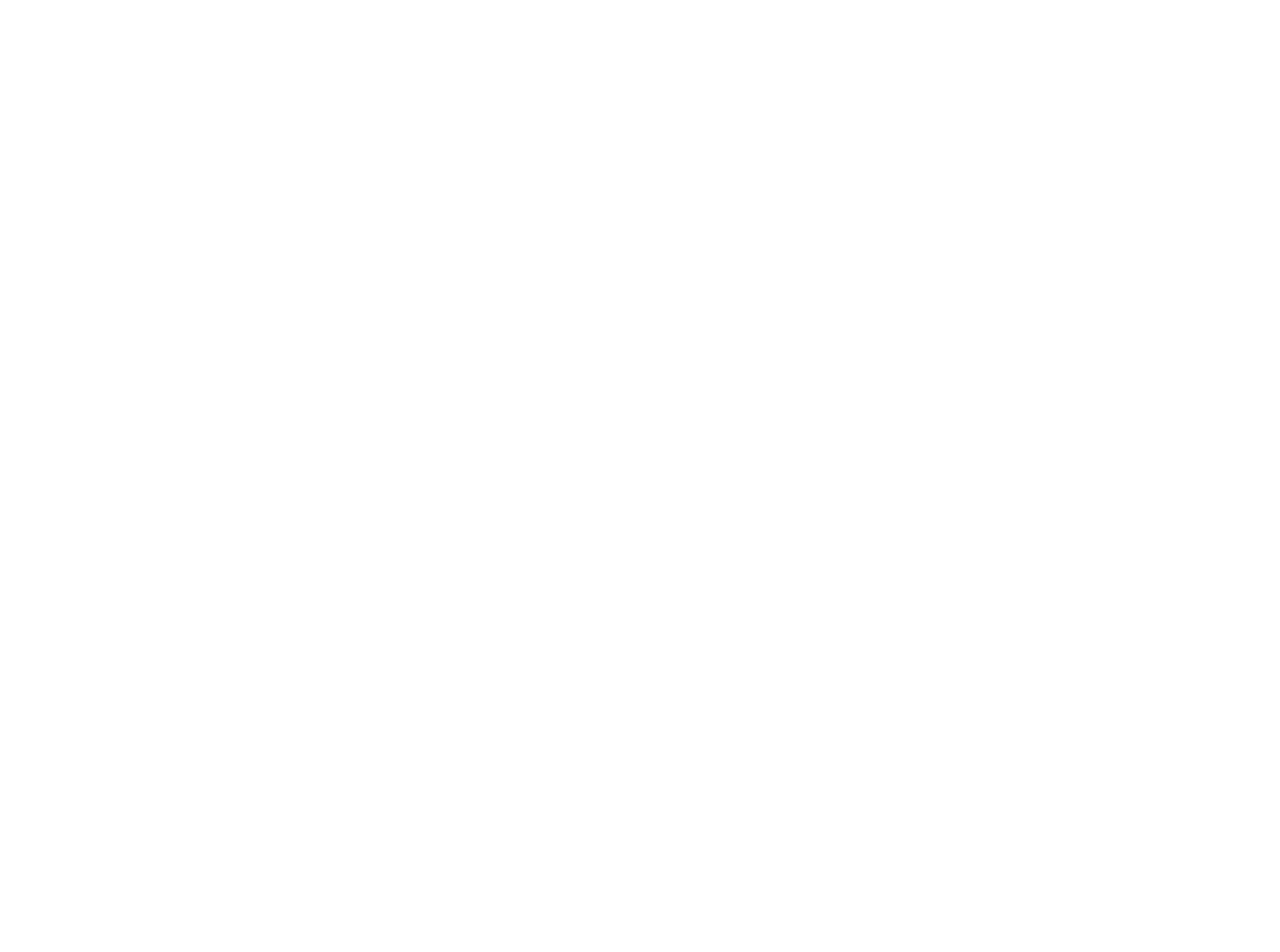
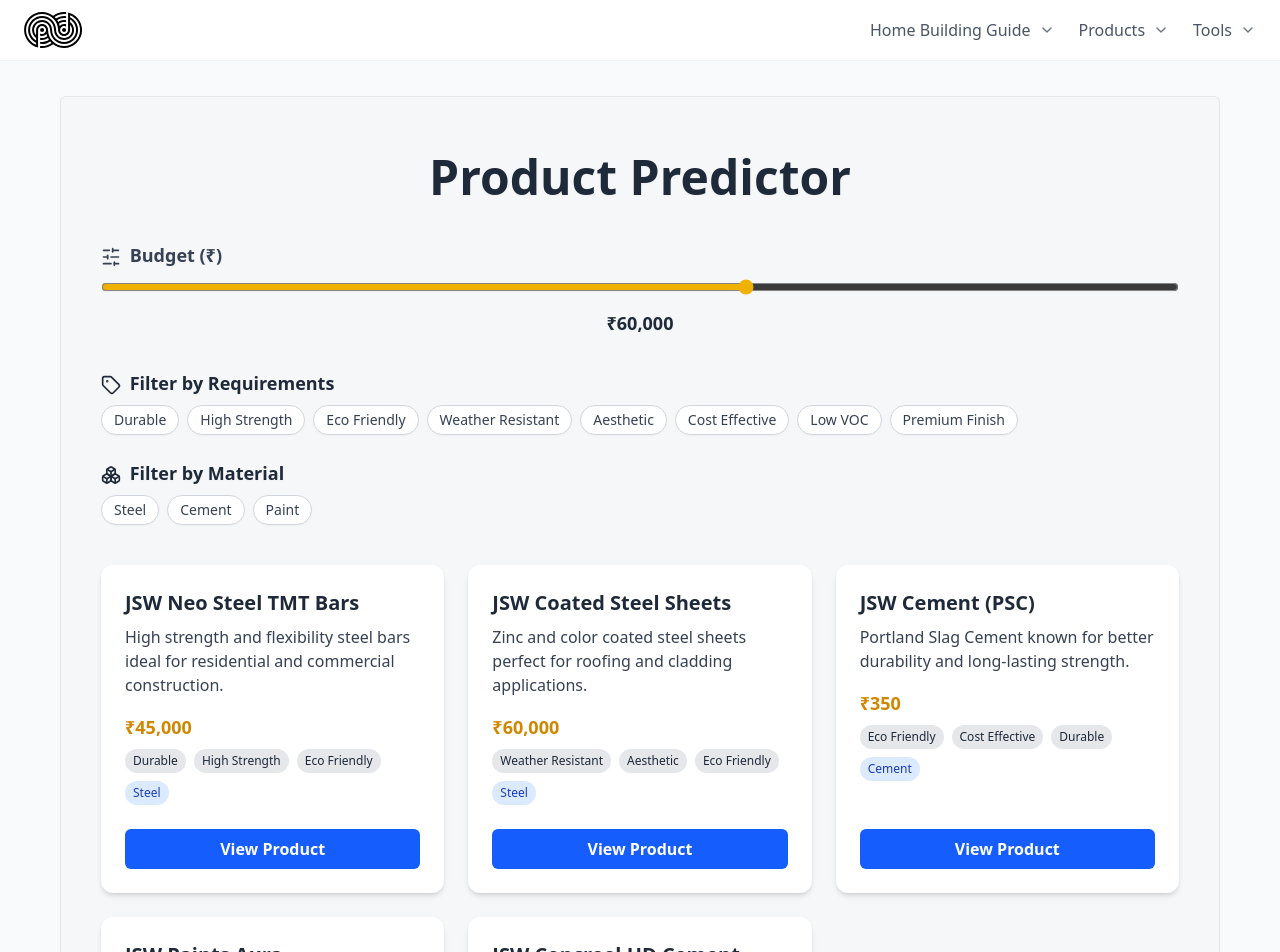
Before and after one commit to genocidalfruit/cem-site, a React (Vite) app: page /product-predictor in a window 1280 px wide. Before the commit this address had no page. Shown: the top 952 px of the page. Before the commit the page ends 800 px from the top, so only its background shows below. Built offline with nearby package versions, Linux system fonts and the light colour scheme.

Commit message:
Big changes

```diff
--- a/src/App.jsx
+++ b/src/App.jsx
@@ -4,7 +4,7 @@
 import StoreLocator from './StoreLocator.jsx'
 import EMICalculator from './EmiCalculator.jsx'
 import TileCalculator from './TileCalculator.jsx'
-import Footer from './Footer.jsx'
+import ProductPredictor from './ProductPredictor.jsx'
 
 function App() {
   return (
@@ -15,6 +15,7 @@
         <Route path="/store-locator" element={<StoreLocator />} />
         <Route path="/emi-calculator" element={<EMICalculator />} />
         <Route path="/tile-calculator" element={<TileCalculator />} />
+        <Route path="/product-predictor" element={<ProductPredictor />} />
       </Routes>
     </Router>
   )
--- a/src/Footer.jsx
+++ b/src/Footer.jsx
@@ -29,8 +29,10 @@
       </div>
 
       {/* Copyright */}
-      <div className="text-center text-xs text-gray-500 mt-4">
-        &copy; {new Date().getFullYear()} [COMPANY] All rights reserved.
+      <div className="text-center text-md text-gray-500 mt-4 font-bold">
+        &copy; {new Date().getFullYear()} innogen
+        <span className="text-red-600">X </span>
+        All rights reserved.
       </div>
     </footer>
   );
--- a/src/FrontPage.jsx
+++ b/src/FrontPage.jsx
@@ -1,14 +1,10 @@
 import { Link } from 'react-router-dom';
 import {
-  Hammer,
-  CalendarCheck,
   Calculator,
-  Store,
-  Sparkles,
   Banknote,
-  Square,
   Video,
-  Bot
+  Bot,
+  SlidersHorizontal
 } from 'lucide-react'; // Lucide icons
 
 import Carousel from './Carousel.jsx';
@@ -24,10 +20,10 @@
       icon: <Calculator className="w-6 h-6 text-yellow-600 mb-2" />
     },
     {
-      title: 'Product Predictor',
-      description: 'Get AI-powered suggestions for optimal products.',
+      title: 'Smart Material Selector',
+      description: 'Find the best building materials based on your requirements.',
       link: '/product-predictor',
-      icon: <Sparkles className="w-6 h-6 text-yellow-600 mb-2" />
+      icon: <SlidersHorizontal className="w-6 h-6 text-yellow-600 mb-2" />
     },
     {
       title: 'EMI Calculator',
--- /dev/null
+++ b/src/ProductPredictor.jsx
@@ -0,0 +1,195 @@
+import React, { useState } from 'react';
+import Header from './Header';
+import Footer from './Footer';
+import { Boxes, Tag, SlidersHorizontal } from 'lucide-react';
+
+const products = [
+  {
+    name: 'JSW Neo Steel TMT Bars',
+    description: 'High strength and flexibility steel bars ideal for residential and commercial construction.',
+    price: 45000,
+    link: '/',
+    tags: ['Durable', 'High Strength', 'Eco Friendly'],
+    material: 'Steel',
+  },
+  {
+    name: 'JSW Coated Steel Sheets',
+    description: 'Zinc and color coated steel sheets perfect for roofing and cladding applications.',
+    price: 60000,
+    link: '/',
+    tags: ['Weather Resistant', 'Aesthetic', 'Eco Friendly'],
+    material: 'Steel',
+  },
+  {
+    name: 'JSW Cement (PSC)',
+    description: 'Portland Slag Cement known for better durability and long-lasting strength.',
+    price: 350,
+    link: '/',
+    tags: ['Eco Friendly', 'Cost Effective', 'Durable'],
+    material: 'Cement',
+  },
+  {
+    name: 'JSW Paints Aura',
+    description: 'Eco-conscious water-based paints with low VOC emissions.',
+    price: 2500,
+    link: '/',
+    tags: ['Eco Friendly', 'Low VOC', 'Premium Finish'],
+    material: 'Paint',
+  },
+  {
+    name: 'JSW Concreel HD Cement',
+    description: 'Specially formulated for high durability construction in aggressive environments.',
+    price: 380,
+    link: '/',
+    tags: ['Durable', 'High Strength', 'Cost Effective'],
+    material: 'Cement',
+  },
+];
+
+const getAllTags = () => {
+  const tagSet = new Set();
+  products.forEach(product => {
+    product.tags.forEach(tag => tagSet.add(tag));
+  });
+  return [...tagSet];
+};
+
+const getAllMaterials = () => {
+  const materials = new Set();
+  products.forEach(product => {
+    materials.add(product.material);
+  });
+  return [...materials];
+};
+
+const ProductPredictor = () => {
+  const [budget, setBudget] = useState(60000);
+  const [selectedTags, setSelectedTags] = useState([]);
+  const [selectedMaterials, setSelectedMaterials] = useState([]);
+
+  const handleTagToggle = (tag) => {
+    setSelectedTags(prev =>
+      prev.includes(tag) ? prev.filter(t => t !== tag) : [...prev, tag]
+    );
+  };
+
+  const handleMaterialToggle = (material) => {
+    setSelectedMaterials(prev =>
+      prev.includes(material) ? prev.filter(m => m !== material) : [...prev, material]
+    );
+  };
+
+  const filteredProducts = products.filter(product => {
+    const matchesBudget = product.price <= budget;
+    const matchesTags =
+      selectedTags.length === 0 || selectedTags.every(tag => product.tags.includes(tag));
+    const matchesMaterial =
+      selectedMaterials.length === 0 || selectedMaterials.includes(product.material);
+    return matchesBudget && matchesTags && matchesMaterial;
+  });
+
+  const allTags = getAllTags();
+  const allMaterials = getAllMaterials();
+
+  return (
+    <div className="flex flex-col min-h-screen text-gray-800 bg-gray-50">
+      <Header />
+      <div className="flex-grow mx-15 p-10 mt-24 border border-gray-300/50 rounded-md bg-gray-100/20 drop-shadow-xs mb-10">
+        <h1 className="text-5xl font-extrabold text-center mb-10 mt-4">Product Predictor</h1>
+
+        <div className="mb-8">
+          <label className="block text-lg font-semibold text-gray-700 mb-2">
+            <SlidersHorizontal className="inline w-5 h-5 mr-1" /> Budget (₹)
+          </label>
+          <input
+            type="range"
+            min={100}
+            max={100000}
+            step={100}
+            value={budget}
+            onChange={(e) => setBudget(Number(e.target.value))}
+            className="w-full accent-yellow-500"
+          />
+          <div className="mt-2 text-center text-lg font-semibold">₹{budget.toLocaleString()}</div>
+        </div>
+
+        <div className="mb-6">
+          <h2 className="text-lg font-semibold mb-2"><Tag className="inline w-5 h-5 mr-1" /> Filter by Requirements</h2>
+          <div className="flex flex-wrap gap-2">
+            {allTags.map(tag => (
+              <button
+                key={tag}
+                className={`px-3 py-1 rounded-full border font-medium text-sm ${
+                  selectedTags.includes(tag)
+                    ? 'bg-yellow-400 text-white border-yellow-400'
+                    : 'bg-white text-gray-700 border-gray-300'
+                }`}
+                onClick={() => handleTagToggle(tag)}
+              >
+                {tag.replace(/\b\w/g, c => c.toUpperCase())}
+              </button>
+            ))}
+          </div>
+        </div>
+
+        <div className="mb-10">
+          <h2 className="text-lg font-semibold mb-2"><Boxes className="inline w-5 h-5 mr-1" /> Filter by Material</h2>
+          <div className="flex flex-wrap gap-2">
+            {allMaterials.map(material => (
+              <button
+                key={material}
+                className={`px-3 py-1 rounded-full border font-medium text-sm ${
+                  selectedMaterials.includes(material)
+                    ? 'bg-blue-500/80 text-white border-blue-500/80'
+                    : 'bg-white text-gray-700 border-gray-300'
+                }`}
+                onClick={() => handleMaterialToggle(material)}
+              >
+                {material.replace(/\b\w/g, c => c.toUpperCase())}
+              </button>
+            ))}
+          </div>
+        </div>
+
+        <div className="grid grid-cols-1 md:grid-cols-2 lg:grid-cols-3 gap-6">
+          {filteredProducts.map((product, index) => (
+            <div key={index} className="flex flex-col justify-between bg-white p-6 rounded-xl shadow-md">
+              <div>
+                <h3 className="text-xl font-bold mb-2">{product.name}</h3>
+                <p className="text-gray-700 mb-4">{product.description}</p>
+                <p className="text-lg font-semibold text-yellow-600 mb-2">₹{product.price.toLocaleString()}</p>
+
+                <div className="flex flex-wrap gap-2 mb-2">
+                  {product.tags.map((tag, i) => (
+                    <span
+                      key={i}
+                      className="bg-gray-200 text-gray-800 text-xs font-medium px-2 py-1 rounded-full"
+                    >
+                      {tag.replace(/\b\w/g, c => c.toUpperCase())}
+                    </span>
+                  ))}
+                  <span className="bg-blue-100 text-blue-800 text-xs font-medium px-2 py-1 rounded-full">
+                    {product.material.replace(/\b\w/g, c => c.toUpperCase())}
+                  </span>
+                </div>
+              </div>
+              <div className="mt-auto pt-4">
+                <a
+                  href={product.link}
+                  target="_blank"
+                  rel="noopener noreferrer"
+                  className="inline-block w-full text-center bg-blue-600 text-white px-4 py-2 rounded-md font-semibold hover:bg-blue-500"
+                >
+                  View Product
+                </a>
+              </div>
+            </div>
+          ))}
+        </div>
+      </div>
+      <Footer />
+    </div>
+  );
+};
+
+export default ProductPredictor;
```
